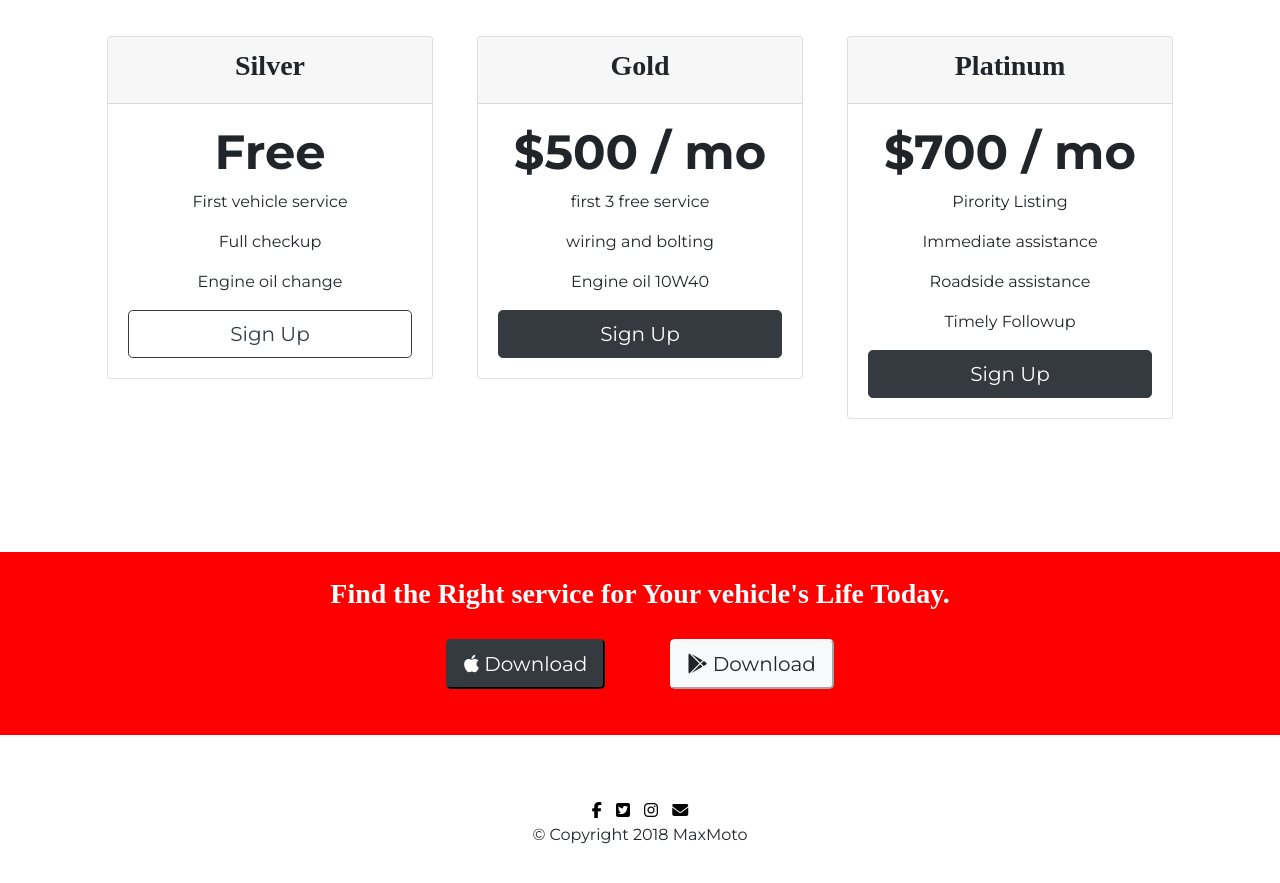
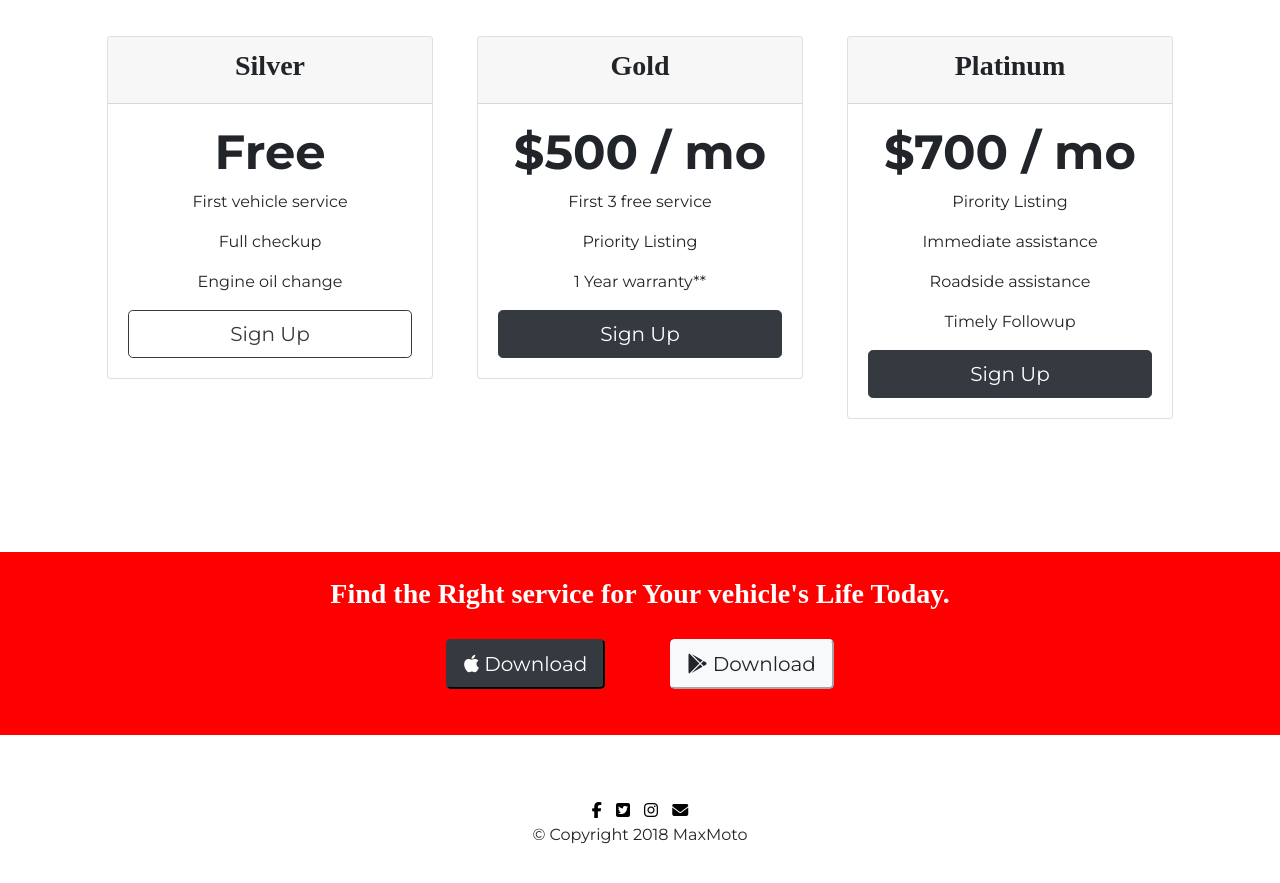
Before and after one commit to shantanugadekar/Maxmoto, a plain HTML site: page index.html in a window 1280 px wide. Shown: the part 2030-2913 px from the top of the page. Drawn offline with nearby package versions, Linux system fonts and the light colour scheme.

Commit message:
Update capslock text

```diff
--- a/index.html
+++ b/index.html
@@ -163,9 +163,9 @@
           </div>
           <div class="card-body">
             <h2>$500 / mo</h2>
-            <p>first 3 free service</p>
-            <p>wiring and bolting</p>
-            <p>Engine oil 10W40</p>
+            <p>First 3 free service</p>
+            <p>Priority Listing</p>
+            <p>1 Year warranty**</p>
             <button type="button" class="btn btn-block btn-lg btn-dark">Sign Up</button>
           </div>
         </div>
```
